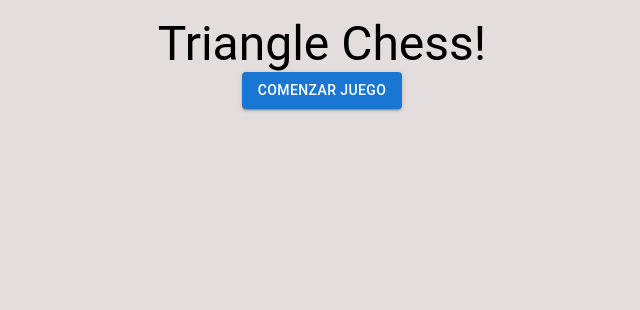
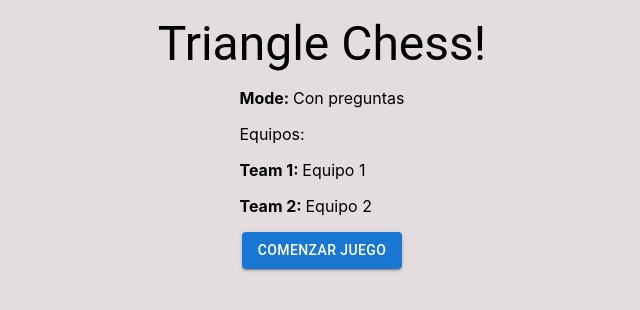
Before and after one commit to georgeif2212/Chain-Triangle-Chess, a React (Vite) app: page /game in a window 1280 px wide. Shown: the top 310 px of the page, without its empty margins (318-958 px from the left). Built offline with nearby package versions, Linux system fonts and the light colour scheme.

Commit message:
feat: options text inside game page

```diff
--- a/src/modules/game/pages/Game.jsx
+++ b/src/modules/game/pages/Game.jsx
@@ -6,15 +6,30 @@ import "../styles/pages/Game.css";
 
 const Game = () => {
   const { state, dispatch } = useContext(GameContext);
-
+  console.log(state.teams);
   const handleStartGame = () => {
     dispatch({ type: "START_GAME" });
   };
 
-  const renderStartButton = () => (
-    <Button variant="contained" color="primary" onClick={handleStartGame}>
-      Comenzar juego
-    </Button>
+  const renderGameNotStarted = () => (
+    <>
+      <div>
+        <p>
+          <strong>Mode: </strong>
+          {state.mode}
+        </p>
+        <p>Equipos: </p>
+        {state.teams.map((team, index) => (
+          <p key={index}>
+            <strong>Team {index + 1}: </strong>
+            {team.name}
+          </p>
+        ))}
+      </div>
+      <Button variant="contained" color="primary" onClick={handleStartGame}>
+        Comenzar juego
+      </Button>
+    </>
   );
 
   const renderGameContent = () => (
@@ -29,7 +44,7 @@ const Game = () => {
   return (
     <Container className="game-container ">
       <Typography variant="h3">Triangle Chess!</Typography>
-      {!state.gameStarted ? renderStartButton() : renderGameContent()}
+      {!state.gameStarted ? renderGameNotStarted() : renderGameContent()}
     </Container>
   );
 };
```
